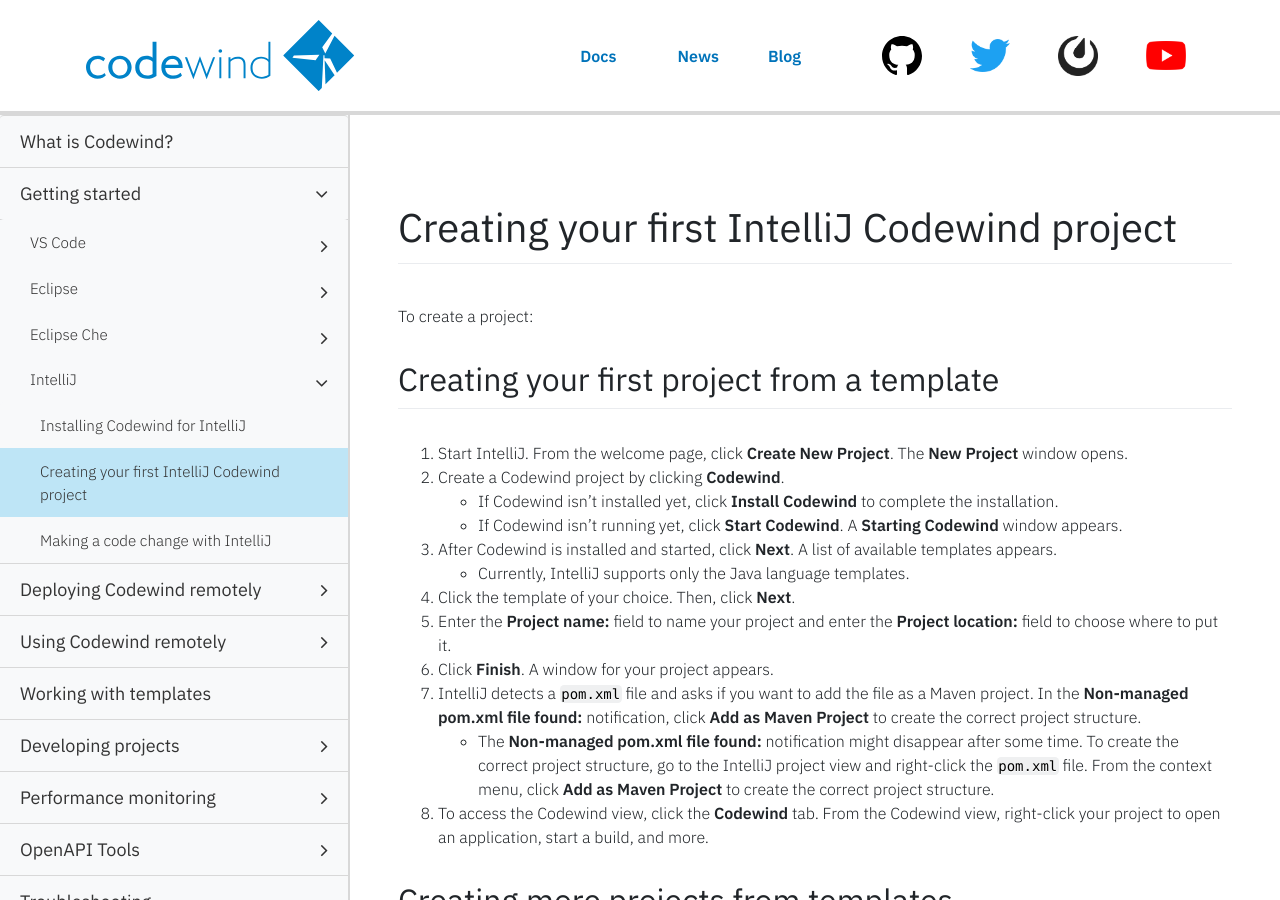
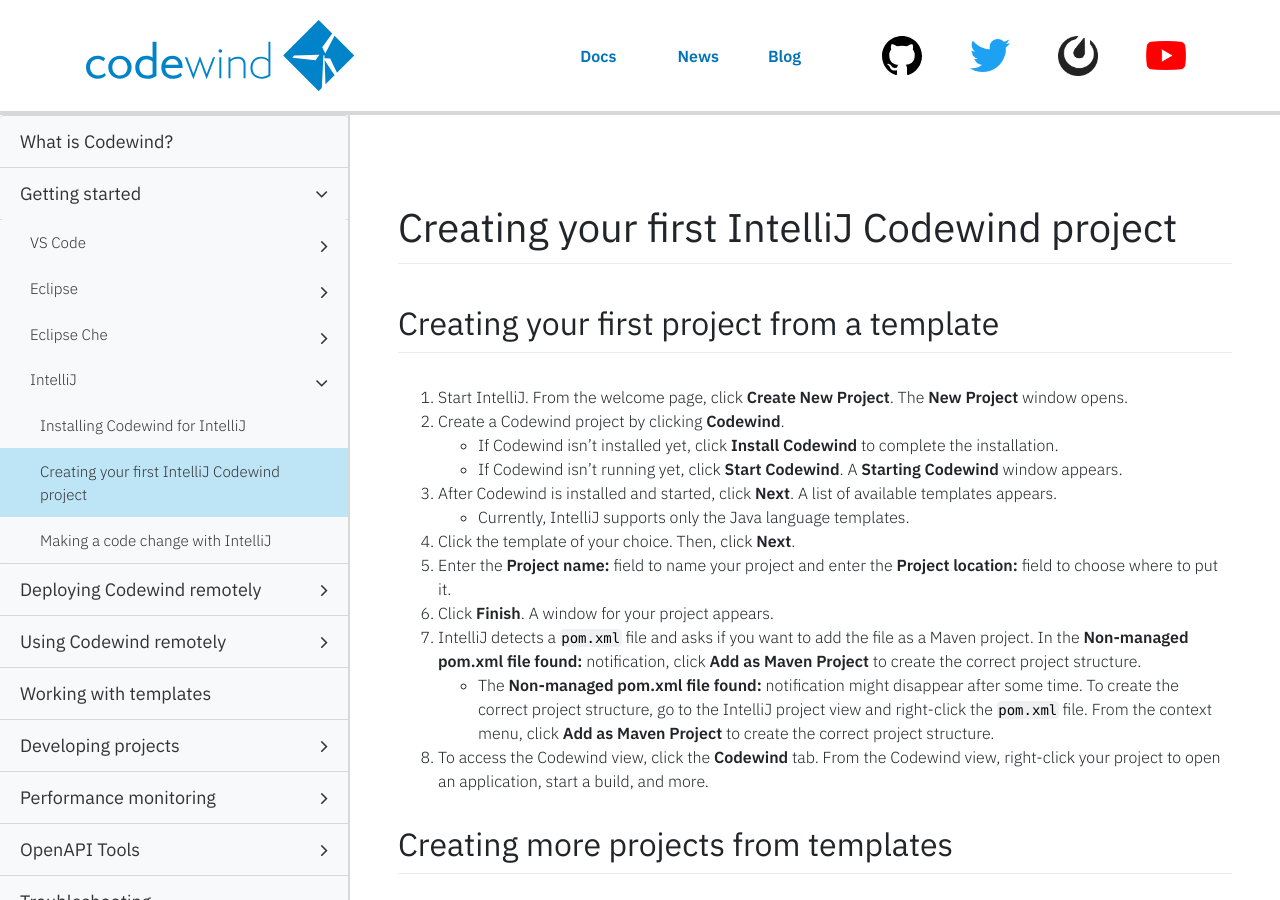
Before and after one commit to eclipse-archived/codewind-docs, a Jekyll site: the page built from docs/_documentations/intellij-firstproject.md, in a window 1280 px wide and 900 px high. Built offline with Jekyll 4.4.1, drawn with Linux system fonts in a browser that asks for light colours; nearby versions of some CDN libraries; comment, search, counter and statistics services are not loaded.

Commit message:
Update intellij-firstproject.md

```diff
--- a/docs/_documentations/intellij-firstproject.md
+++ b/docs/_documentations/intellij-firstproject.md
@@ -9,7 +9,6 @@ type: document
 ---
 
 # Creating your first IntelliJ Codewind project
-To create a project:
 
 ## Creating your first project from a template
 1. Start IntelliJ. From the welcome page, click **Create New Project**. The **New Project** window opens.
```
